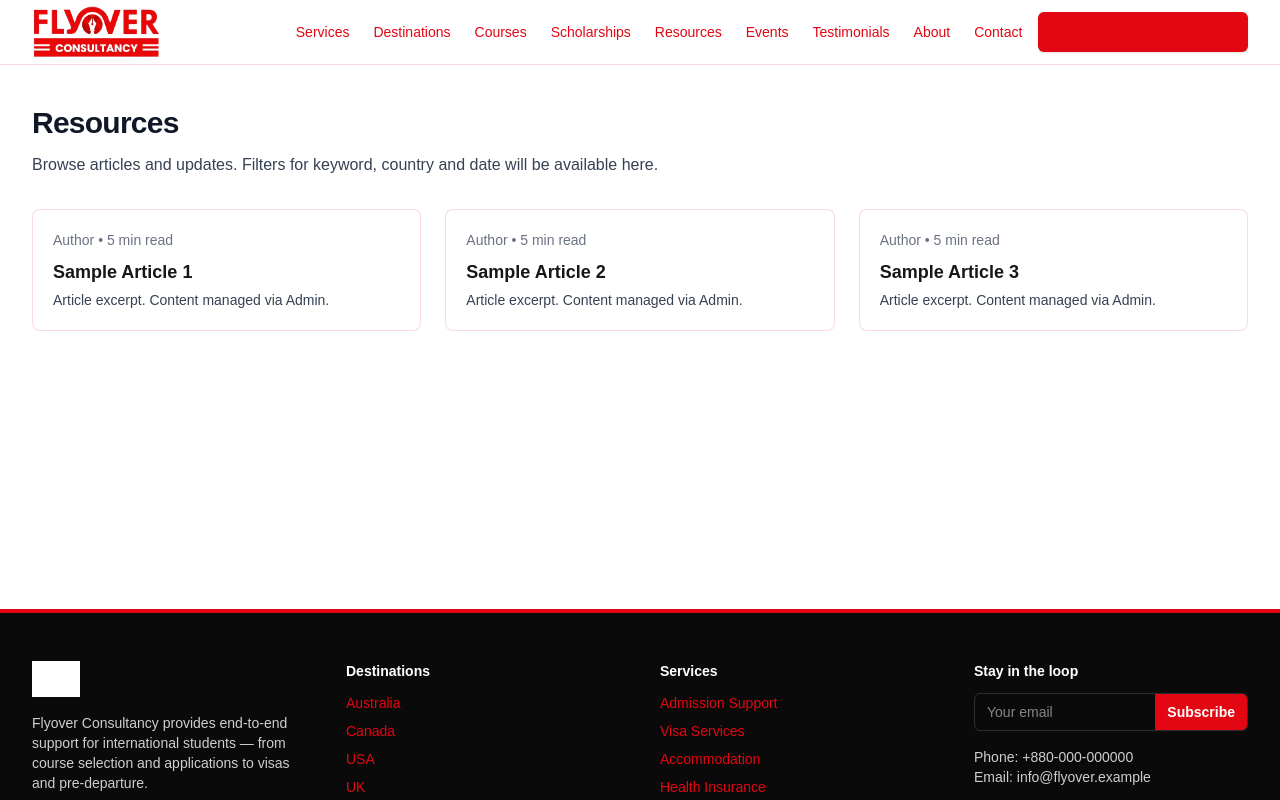
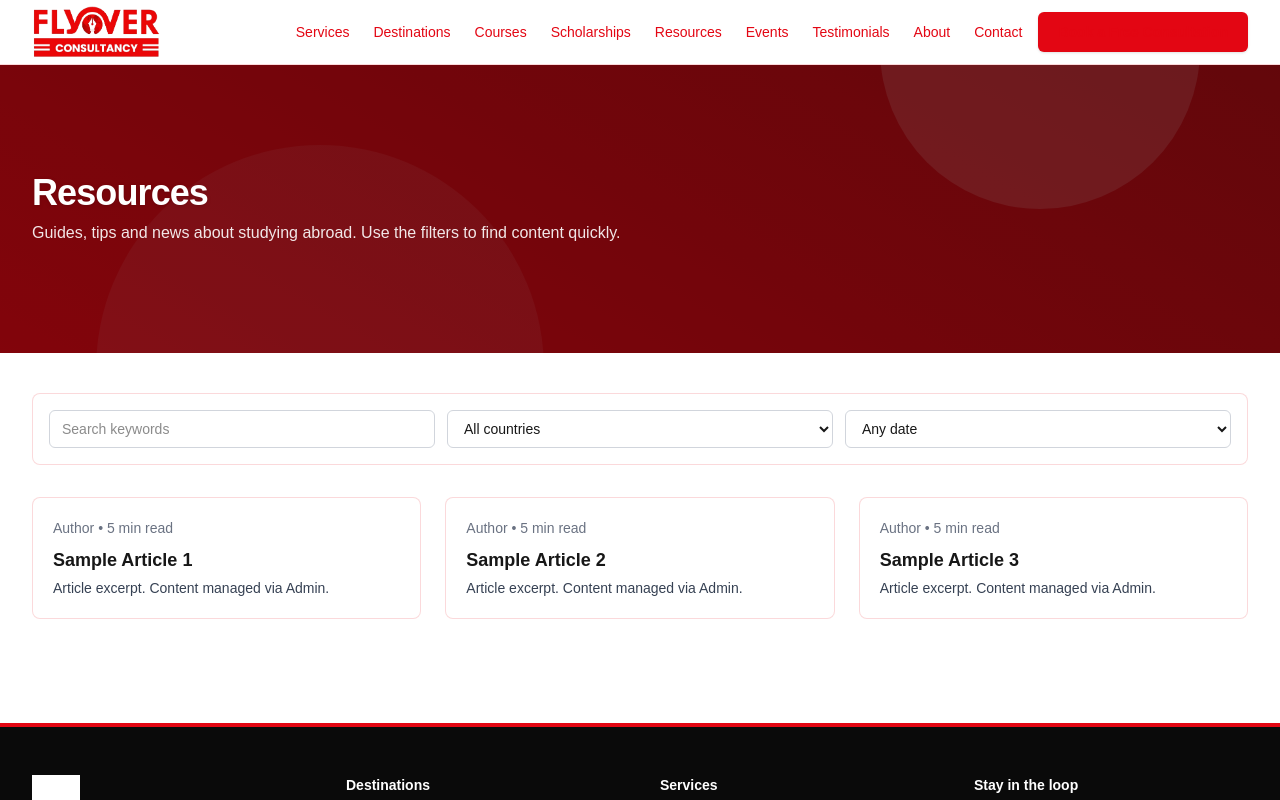
Before and after one commit to mrokonuzzaman040/flyover_consultancy-application, a Next.js app: page /resources in a window 1280 px wide. Shown: the top 800 px of the page. Built offline with nearby package versions, Linux system fonts and the light colour scheme; grey boxes are pictures that could not be loaded.

Commit message:
refactor: implement PageHeader component across multiple pages for consistent layout and improved accessibility

```diff
--- a/app/about/page.tsx
+++ b/app/about/page.tsx
@@ -1,16 +1,18 @@
 import type { Metadata } from "next";
 import Reveal from "@/components/ui/reveal";
+import PageHeader from "@/components/page-header";
 
 export const metadata: Metadata = { title: "About Us | Flyover Consultancy" };
 
 export default function AboutPage() {
   return (
-    <div className="mx-auto max-w-5xl px-4 py-10 sm:px-6 lg:px-8">
-      <h1 className="text-3xl font-bold tracking-tight text-gray-900">About Us</h1>
-      <p className="mt-3 text-gray-700">
-        Flyover Consultancy is a student advisory firm helping students pursue international education through transparent guidance, application support and visa services.
-      </p>
-      <div className="mt-8 grid gap-6 md:grid-cols-2">
+    <div>
+      <PageHeader
+        title="About Us"
+        subtitle="Helping students pursue international education with transparent, end-to-end guidance."
+        image="/hero/slide2.svg"
+      />
+      <div className="mx-auto max-w-5xl px-4 py-10 sm:px-6 lg:px-8 grid gap-6 md:grid-cols-2">
         <Reveal>
           <section className="card p-5">
             <h2 className="text-lg font-semibold">Mission</h2>
--- a/app/contact/page.tsx
+++ b/app/contact/page.tsx
@@ -1,15 +1,15 @@
 import type { Metadata } from "next";
 import LeadForm from "@/components/lead-form";
 import Reveal from "@/components/ui/reveal";
+import PageHeader from "@/components/page-header";
 
 export const metadata: Metadata = { title: "Contact Us | Flyover Consultancy" };
 
 export default function ContactPage() {
   return (
-    <div className="mx-auto max-w-5xl px-4 py-10 sm:px-6 lg:px-8">
-      <h1 className="text-3xl font-bold tracking-tight text-gray-900">Contact Us</h1>
-      <p className="mt-3 text-gray-700">Reach our offices and submit a general enquiry.</p>
-      <div className="mt-8 grid gap-6 md:grid-cols-2">
+    <div>
+      <PageHeader title="Contact Us" subtitle="Reach our offices and submit a general enquiry." image="/hero/slide1.svg" />
+      <div className="mx-auto max-w-5xl px-4 py-10 sm:px-6 lg:px-8 grid gap-6 md:grid-cols-2">
         <Reveal>
           <div className="card p-5">
             <h2 className="text-lg font-semibold">Offices</h2>
--- a/app/courses/page.tsx
+++ b/app/courses/page.tsx
@@ -1,4 +1,5 @@
 import type { Metadata } from "next";
+import PageHeader from "@/components/page-header";
 
 export const metadata: Metadata = {
   title: "Courses | Flyover Consultancy",
@@ -16,11 +17,15 @@ const COURSES = [
 
 export default function CoursesPage() {
   return (
+    <div>
+      <PageHeader
+        title="Popular Courses"
+        subtitle="Explore study areas and destinations. Submit a program enquiry to get personalized options."
+        image="/hero/slide3.svg"
+      />
+
       <div className="mx-auto max-w-7xl px-4 py-10 sm:px-6 lg:px-8">
-      <h1 className="text-3xl font-bold tracking-tight text-gray-900">Popular Courses</h1>
-      <p className="mt-3 text-gray-700 max-w-2xl">Explore study areas and destinations. Submit a program enquiry to get personalized options.</p>
-
-      <ul className="mt-8 grid gap-4 sm:grid-cols-2 lg:grid-cols-3">
+        <ul className="grid gap-4 sm:grid-cols-2 lg:grid-cols-3">
           {COURSES.map((c) => (
             <li key={c} className="card p-5">
               <div className="text-lg font-semibold text-gray-900">{c}</div>
@@ -29,5 +34,6 @@ export default function CoursesPage() {
           ))}
         </ul>
       </div>
+    </div>
   );
 }
--- a/app/destinations/page.tsx
+++ b/app/destinations/page.tsx
@@ -1,6 +1,7 @@
 import type { Metadata } from "next";
 import Link from "next/link";
 import Reveal from "@/components/ui/reveal";
+import PageHeader from "@/components/page-header";
 
 export const metadata: Metadata = {
   title: "Destinations | Flyover Consultancy",
@@ -19,11 +20,15 @@ const countries = [
 
 export default function DestinationsPage() {
   return (
+    <div>
+      <PageHeader
+        title="Destinations"
+        subtitle="Choose your dream country and explore universities, costs, visas, intakes and more."
+        image="/hero/slide1.svg"
+      />
+
       <div className="mx-auto max-w-7xl px-4 py-10 sm:px-6 lg:px-8">
-      <h1 className="text-3xl font-bold tracking-tight text-gray-900">Destinations</h1>
-      <p className="mt-3 text-gray-700 max-w-2xl">Choose your dream country and explore universities, costs, visas, intakes and more.</p>
-
-      <ul className="mt-8 grid gap-4 sm:grid-cols-2 lg:grid-cols-3">
+        <ul className="grid gap-4 sm:grid-cols-2 lg:grid-cols-3">
           {countries.map((c, i) => (
             <li key={c.slug}>
               <Reveal delay={i * 0.05}>
@@ -36,5 +41,6 @@ export default function DestinationsPage() {
           ))}
         </ul>
       </div>
+    </div>
   );
 }
--- a/app/resources/page.tsx
+++ b/app/resources/page.tsx
@@ -1,5 +1,6 @@
 import type { Metadata } from "next";
 import Reveal from "@/components/ui/reveal";
+import PageHeader from "@/components/page-header";
 
 export const metadata: Metadata = {
   title: "Resources | Flyover Consultancy",
@@ -8,11 +9,35 @@ export const metadata: Metadata = {
 
 export default function ResourcesIndexPage() {
   return (
+    <div>
+      <PageHeader
+        title="Resources"
+        subtitle="Guides, tips and news about studying abroad. Use the filters to find content quickly."
+        image="/hero/slide3.svg"
+      />
       <div className="mx-auto max-w-7xl px-4 py-10 sm:px-6 lg:px-8">
-      <h1 className="text-3xl font-bold tracking-tight text-gray-900">Resources</h1>
-      <p className="mt-3 text-gray-700 max-w-2xl">
-        Browse articles and updates. Filters for keyword, country and date will be available here.
-      </p>
+        <div className="card p-4">
+          <form className="grid gap-3 sm:grid-cols-3">
+            <input className="rounded-md border border-gray-300 px-3 py-2 text-sm" placeholder="Search keywords" />
+            <select className="rounded-md border border-gray-300 px-3 py-2 text-sm">
+              <option value="">All countries</option>
+              <option>Australia</option>
+              <option>Canada</option>
+              <option>USA</option>
+              <option>UK</option>
+              <option>Europe</option>
+              <option>New Zealand</option>
+              <option>Japan</option>
+            </select>
+            <select className="rounded-md border border-gray-300 px-3 py-2 text-sm">
+              <option value="">Any date</option>
+              <option>Last 30 days</option>
+              <option>Last 6 months</option>
+              <option>Last year</option>
+            </select>
+          </form>
+        </div>
+
         <div className="mt-8 grid gap-6 sm:grid-cols-2 lg:grid-cols-3">
           {[1, 2, 3].map((i) => (
             <Reveal key={i} delay={i * 0.05}>
@@ -25,5 +50,6 @@ export default function ResourcesIndexPage() {
           ))}
         </div>
       </div>
+    </div>
   );
 }
--- a/app/testimonials/page.tsx
+++ b/app/testimonials/page.tsx
@@ -1,5 +1,8 @@
 import type { Metadata } from "next";
 import Reveal from "@/components/ui/reveal";
+import PageHeader from "@/components/page-header";
+import Slider from "@/components/ui/slider";
+import StarRating from "@/components/ui/star-rating";
 
 export const metadata: Metadata = {
   title: "Testimonials | Flyover Consultancy",
@@ -7,18 +10,27 @@ export const metadata: Metadata = {
 
 export default function TestimonialsPage() {
   return (
+    <div>
+      <PageHeader title="Testimonials" subtitle="22,000+ success stories across the globe." image="/hero/slide3.svg" />
       <div className="mx-auto max-w-6xl px-4 py-10 sm:px-6 lg:px-8">
-      <h1 className="text-3xl font-bold tracking-tight text-gray-900">What Students Say</h1>
-      <div className="mt-8 grid gap-6 sm:grid-cols-2 lg:grid-cols-3">
-        {[1, 2, 3, 4, 5, 6].map((i) => (
+        <Slider autoplayMs={7000}>
+          {[0, 1].map((s) => (
+            <div key={s} className="px-1">
+              <div className="grid gap-6 sm:grid-cols-2 lg:grid-cols-3">
+                {Array.from({ length: 6 }).map((_, i) => (
                   <Reveal key={i} delay={i * 0.03}>
-            <blockquote className="card p-5">
-              <p className="text-gray-800">“Helpful counselors. Smooth admission and visa process.”</p>
+                    <blockquote className="card p-5 bg-white">
+                      <StarRating value={5} />
+                      <p className="mt-2 text-gray-800">“Helpful counselors. Smooth admission and visa process.”</p>
                       <footer className="mt-3 text-sm text-gray-600">Student Name</footer>
                     </blockquote>
                   </Reveal>
                 ))}
               </div>
             </div>
+          ))}
+        </Slider>
+      </div>
+    </div>
   );
 }
--- /dev/null
+++ b/components/events-grid.tsx
@@ -0,0 +1,36 @@
+"use client";
+import Reveal from "@/components/ui/reveal";
+import { useState } from "react";
+
+type EventItem = { date: string; city: string; title: string; status: "upcoming" | "past" };
+
+export default function EventsGrid({ items }: { items: EventItem[] }) {
+  const [tab, setTab] = useState<"upcoming" | "past">("upcoming");
+  const filtered = items.filter((e) => e.status === tab);
+  return (
+    <div>
+      <div className="flex gap-2">
+        {(["upcoming", "past"] as const).map((t) => (
+          <button
+            key={t}
+            onClick={() => setTab(t)}
+            className={`rounded-md border px-3 py-1.5 text-sm ${tab === t ? "bg-brand text-white border-brand" : "bg-white text-gray-700"}`}
+          >
+            {t[0].toUpperCase() + t.slice(1)}
+          </button>
+        ))}
+      </div>
+      <div className="mt-6 grid gap-6 sm:grid-cols-2 lg:grid-cols-3">
+        {filtered.map((e, i) => (
+          <Reveal key={`${e.title}-${i}`} delay={i * 0.05}>
+            <article className="card p-5 hover:shadow-md transition-shadow">
+              <div className="text-sm text-gray-500">{e.date} • {e.city}</div>
+              <h2 className="mt-2 text-lg font-semibold">{e.title}</h2>
+              <p className="mt-1 text-sm text-gray-700">Meet university reps and explore scholarships.</p>
+            </article>
+          </Reveal>
+        ))}
+      </div>
+    </div>
+  );
+}
--- /dev/null
+++ b/components/page-header.tsx
@@ -0,0 +1,35 @@
+import Image from "next/image";
+import Reveal from "@/components/ui/reveal";
+
+type Props = {
+  title: string;
+  subtitle?: string;
+  image?: string; // public path
+};
+
+export default function PageHeader({ title, subtitle, image }: Props) {
+  return (
+    <section className="relative overflow-hidden">
+      <div className="relative h-56 sm:h-64 md:h-72">
+        {image ? (
+          <>
+            <Image src={image} alt="" fill priority sizes="100vw" className="object-cover" />
+            <div className="absolute inset-0 bg-black/40" />
+          </>
+        ) : (
+          <div className="absolute inset-0 bg-gradient-to-r from-brand to-brand-700" />
+        )}
+        <div className="absolute inset-0">
+          <div className="mx-auto flex h-full max-w-7xl items-center px-4 sm:px-6 lg:px-8">
+            <Reveal>
+              <div className="text-white">
+                <h1 className="text-3xl font-extrabold tracking-tight sm:text-4xl drop-shadow">{title}</h1>
+                {subtitle ? <p className="mt-2 text-white/90">{subtitle}</p> : null}
+              </div>
+            </Reveal>
+          </div>
+        </div>
+      </div>
+    </section>
+  );
+}
```
Also changed, not shown: app/events/page.tsx (+16 -15 lines), app/scholarships/page.tsx (+16 -9 lines), app/services/page.tsx (+17 -4 lines). Lines whose indentation alone changed are shown as unchanged.
